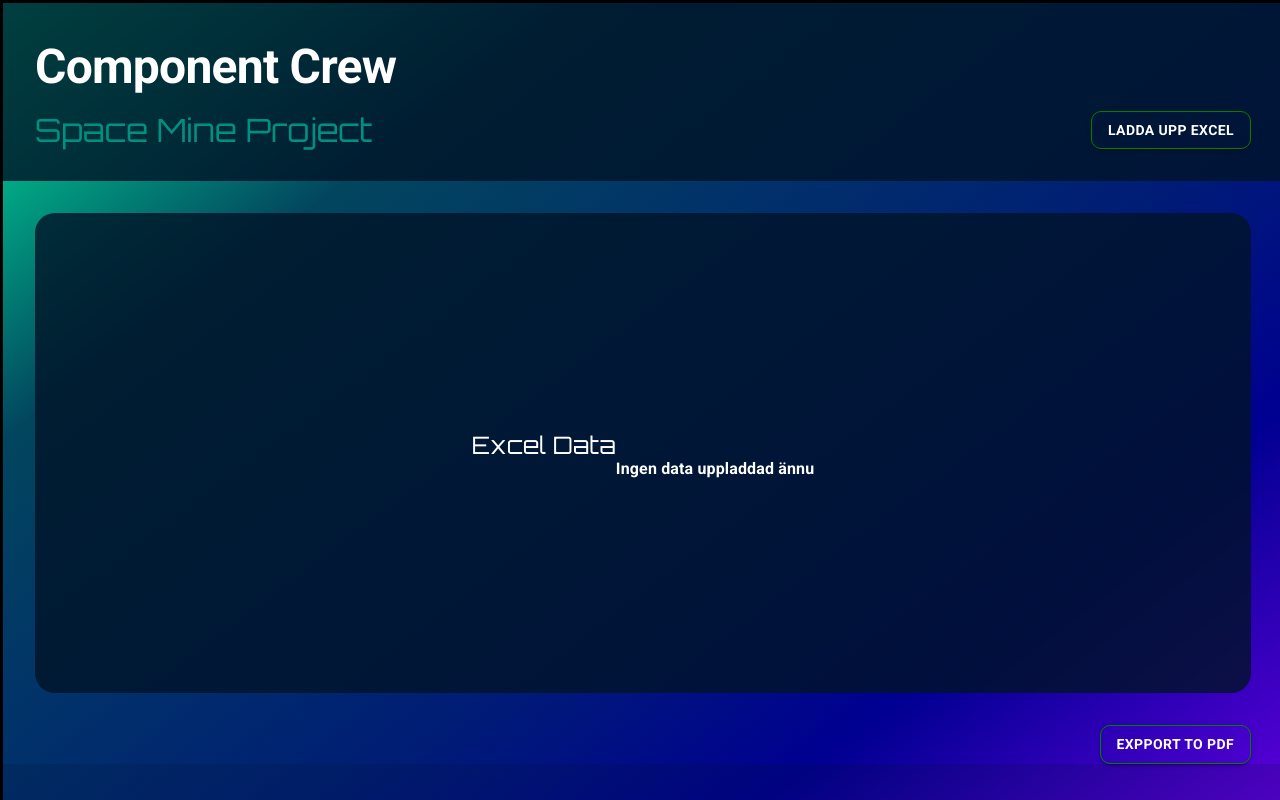
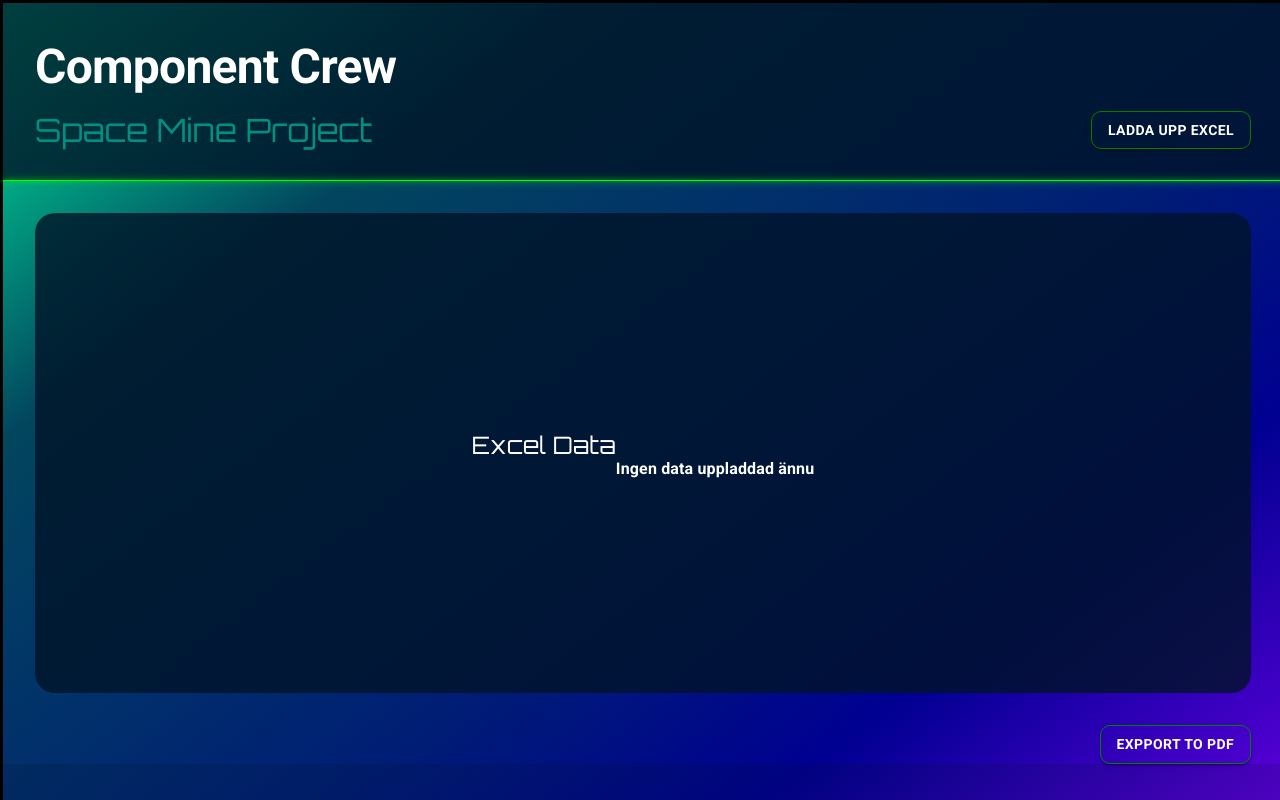
Before and after one commit to Tomshi-123/ComponentCrew, a React (Vite) app: page / in a window 1280 px wide. Built offline with nearby package versions, Linux system fonts and the light colour scheme; some icons are missing.

Commit message:
Limelight Header

```diff
--- a/src/components/Header.tsx
+++ b/src/components/Header.tsx
@@ -1,5 +1,5 @@
 import { Typography } from "@mui/material";
-import { Box } from "@mui/system";
+import { Box, keyframes } from "@mui/system";
 import "@fontsource/roboto/700.css";
 import "@fontsource/orbitron/400.css";
 import FileImport from "./FileImport";
@@ -8,6 +8,20 @@ import RocketLaunchIcon from "@mui/icons-material/RocketLaunch";
 
 export default function Header() {
   const { setTableData } = useTableData();
+
+  // Definiera keyframes för glow-effekten på nederkanten (smal och fokuserad)
+  const bottomGlowKeyframes = keyframes`
+    0% {
+      box-shadow: 0 0 3px #00ff00, 0 0 6px #00ff00;
+    }
+    50% {
+      box-shadow: 0 0 6px #00ff00, 0 0 12px #00ff00;
+    }
+    100% {
+      box-shadow: 0 0 3px #00ff00, 0 0 6px #00ff00;
+    }
+  `;
+
   return (
     <Box
       sx={{
@@ -18,8 +32,10 @@ export default function Header() {
         padding: "2rem",
         display: "flex",
         justifyContent: "space-between",
+        position: "relative",
       }}
     >
+
       <Box sx={{ display: "flex", flexDirection: "column" }}>
         <Typography
           variant="h1"
@@ -41,6 +57,21 @@ export default function Header() {
         </Typography>
       </Box>
       <FileImport onDataLoaded={setTableData}></FileImport>
+
+
+      <Box
+        component="div"
+        sx={{
+          position: "absolute",
+          bottom: 0,
+          left: 0,
+          right: 0,
+          height: "1px",
+          backgroundColor: "#00ff00",
+          animation: `${bottomGlowKeyframes} 2s ease-in-out infinite alternate`,
+          zIndex: 1,
+        }}
+      />
     </Box>
   );
 }
```
